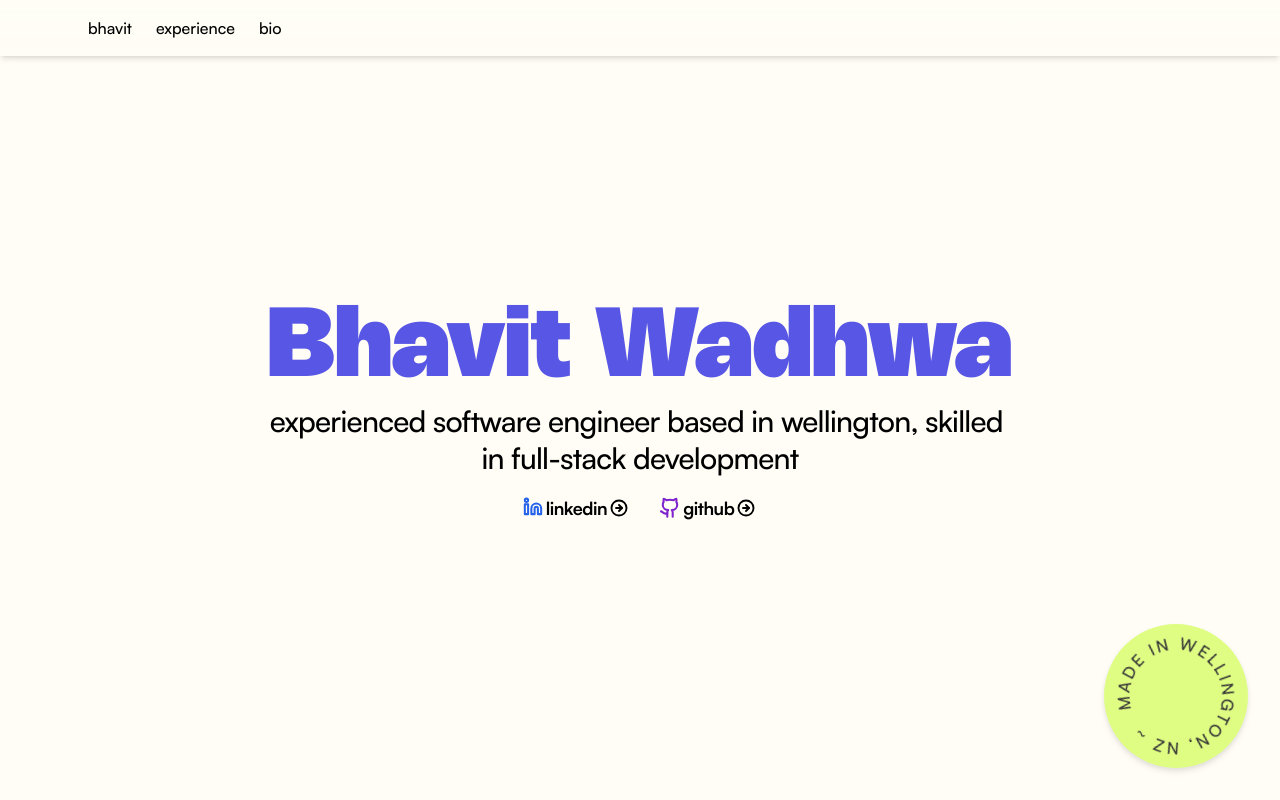
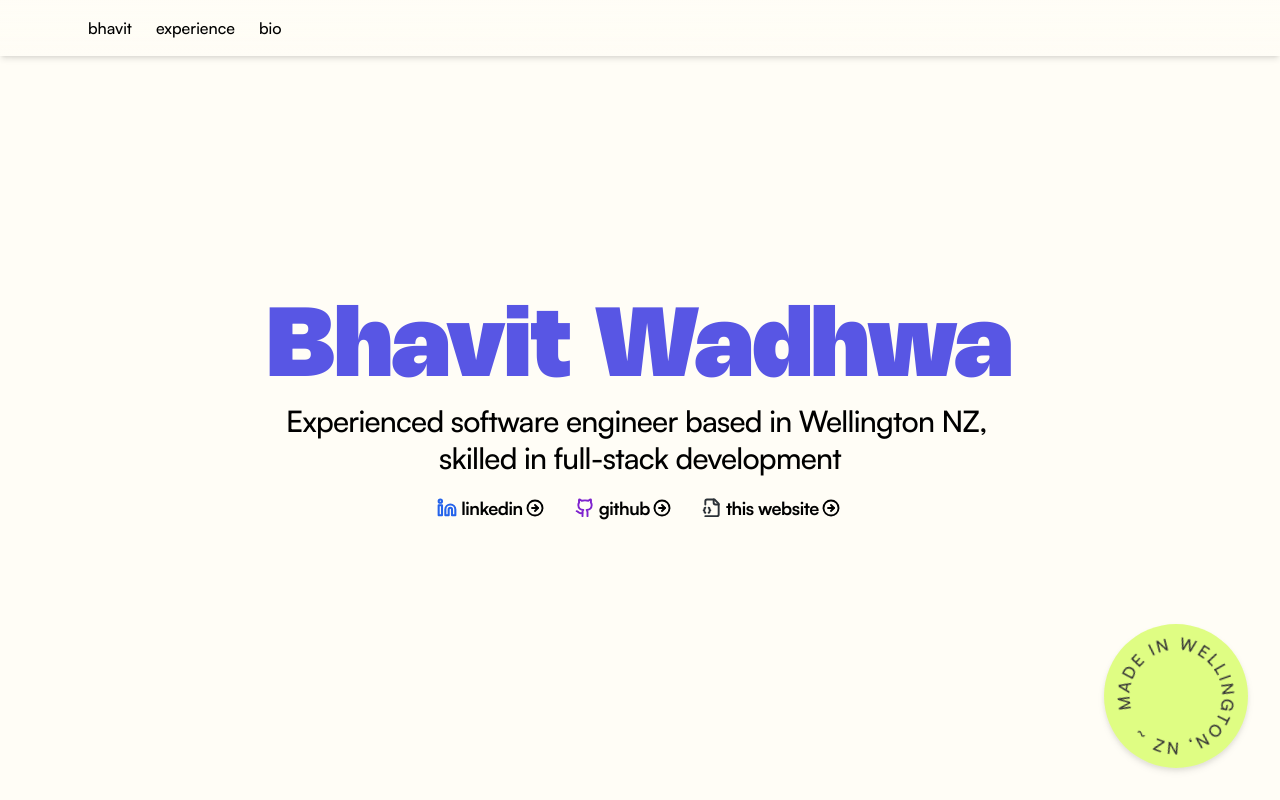
Before and after one commit to wa-bha/v2-personal-website, a Next.js app: page / in a window 1280 px wide. Shown: the top 800 px of the page. Built offline with nearby package versions, Linux system fonts and the light colour scheme.

Commit message:
feat: update hero section copy and link to the repo

```diff
--- a/src/components/sections/HeroSection/HeroSection.tsx
+++ b/src/components/sections/HeroSection/HeroSection.tsx
@@ -2,7 +2,7 @@
 
 import { useEffect, useState } from "react";
 import { motion } from "framer-motion";
-import { Github, Linkedin, CircleArrowRight } from "lucide-react";
+import { Github, Linkedin, CircleArrowRight, FileJson2 } from "lucide-react";
 import { ExternalLink, TextEffect } from "@/components/common";
 
 const HeroSection = () => {
@@ -51,7 +51,7 @@ const HeroSection = () => {
           }}
           className="text-center text-[5.5vw] font-medium tracking-tight sm:text-[1.85em] md:leading-tight"
         >
-          experienced software engineer based in wellington, skilled in full-stack development
+          Experienced software engineer based in Wellington NZ, skilled in full-stack development
         </TextEffect>
       </div>
 
@@ -68,7 +68,7 @@ const HeroSection = () => {
         <div className="flex flex-wrap justify-center gap-x-2 gap-y-2 pt-[1em] font-bold tracking-tight md:gap-x-5 md:text-lg">
           <ExternalLink href="https://www.linkedin.com/in/bhavit-wadhwa/">
             <div className="slide-in-underline flex flex-nowrap items-center after:bg-blue-500">
-              <Linkedin className="h-[1.2em] pb-0.5 pr-0.5 text-blue-600" strokeWidth="2.5px" />
+              <Linkedin className="h-[1.2em] pr-1 text-blue-600" strokeWidth="2.5px" />
               <span>linkedin</span>
               <CircleArrowRight className="h-[1em]" strokeWidth="2.5px" />
             </div>
@@ -76,8 +76,16 @@ const HeroSection = () => {
 
           <ExternalLink href="https://github.com/wa-bha">
             <div className="slide-in-underline flex flex-nowrap items-center after:bg-purple-600">
-              <Github className="h-[1.2em] pr-0.5 text-purple-700" strokeWidth="2.3px" />
+              <Github className="h-[1.2em] pr-1 text-purple-700" strokeWidth="2.3px" />
               <span>github</span>
+              <CircleArrowRight className="h-[1em]" strokeWidth="2.5px" />
+            </div>
+          </ExternalLink>
+
+          <ExternalLink href="https://github.com/wa-bha/v2-personal-website">
+            <div className="slide-in-underline flex flex-nowrap items-center after:bg-[#2b3137]">
+              <FileJson2 className="h-[1.2em] pr-1 text-[#2b3137]" strokeWidth="2.3px" />
+              <span>this website</span>
               <CircleArrowRight className="h-[1em]" strokeWidth="2.5px" />
             </div>
           </ExternalLink>
```
